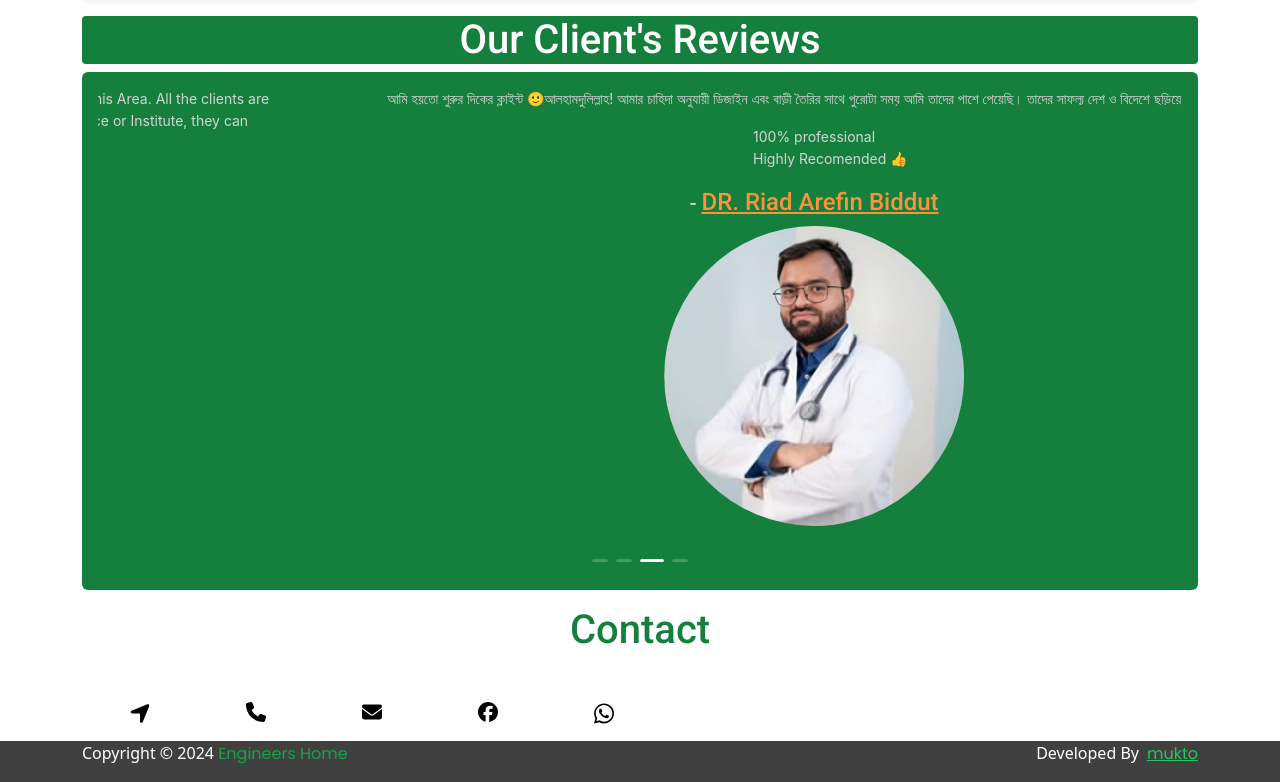
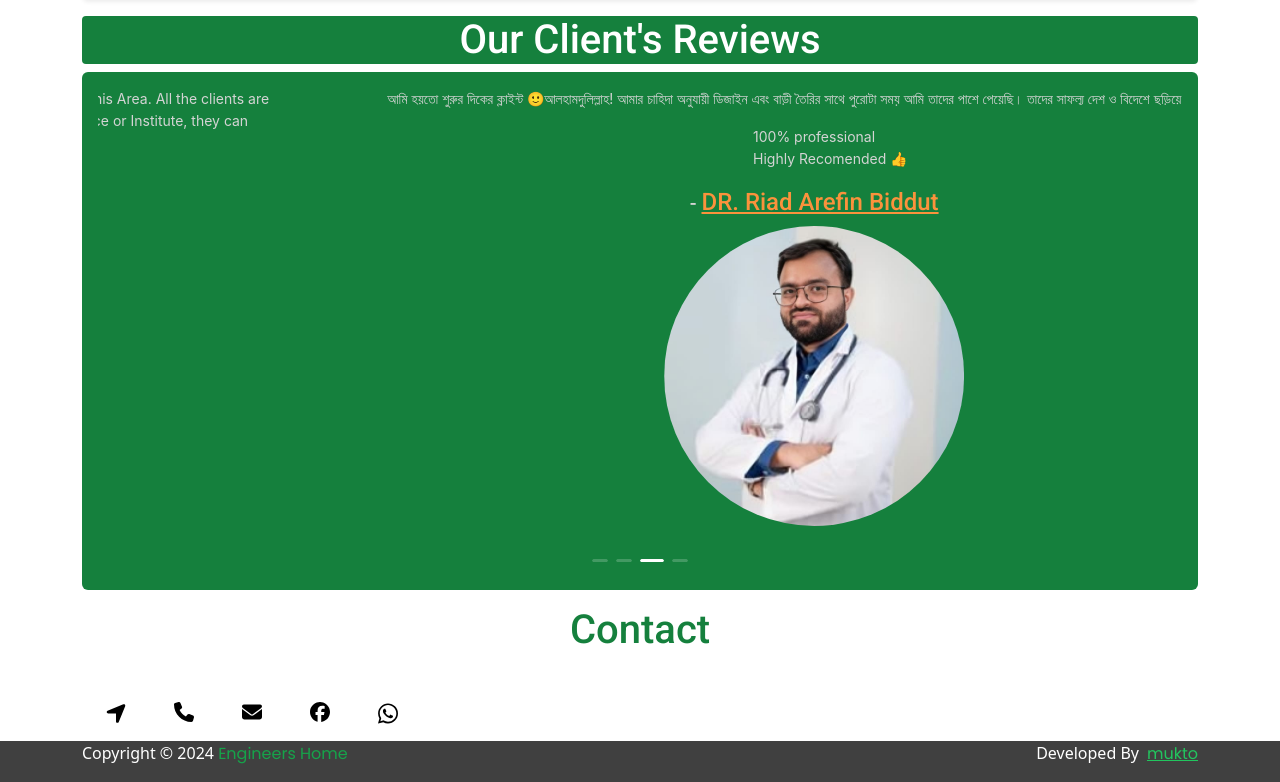
Before and after one commit to ashiful2002/engineershome, a React (Vite) app: page / in a window 1280 px wide. Shown: the part 5648-6430 px from the top of the page. Built offline with nearby package versions, Linux system fonts and the light colour scheme.

Commit message:
all section on home page

```diff
--- a/src/pages/Section/contact/Address.jsx
+++ b/src/pages/Section/contact/Address.jsx
@@ -9,7 +9,7 @@
         {contactDetails.map((item) => (
           <div
             key={item.id}
-            className=" flex items-center justify-center gap-5"
+            className=" flex items-center justify-between gap-3"
           >
             <a href={item.url} target="_blank" rel="noopener noreferrer">
               <img
@@ -17,7 +17,7 @@
                 alt=""
                 srcset=""
                 width={20}
-                className="mx-5"
+                className="mx-4"
               />
             </a>
           </div>
```
